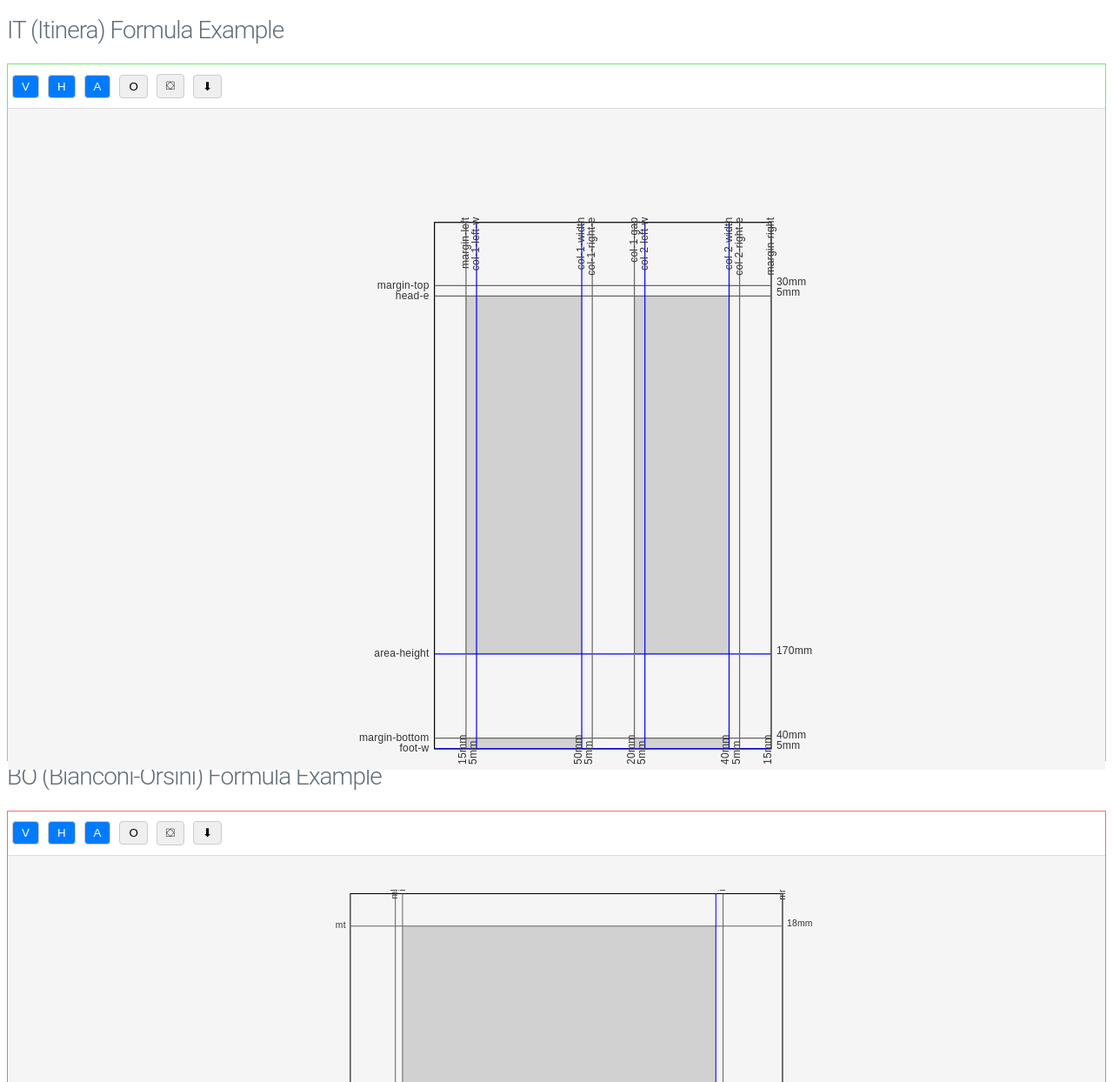
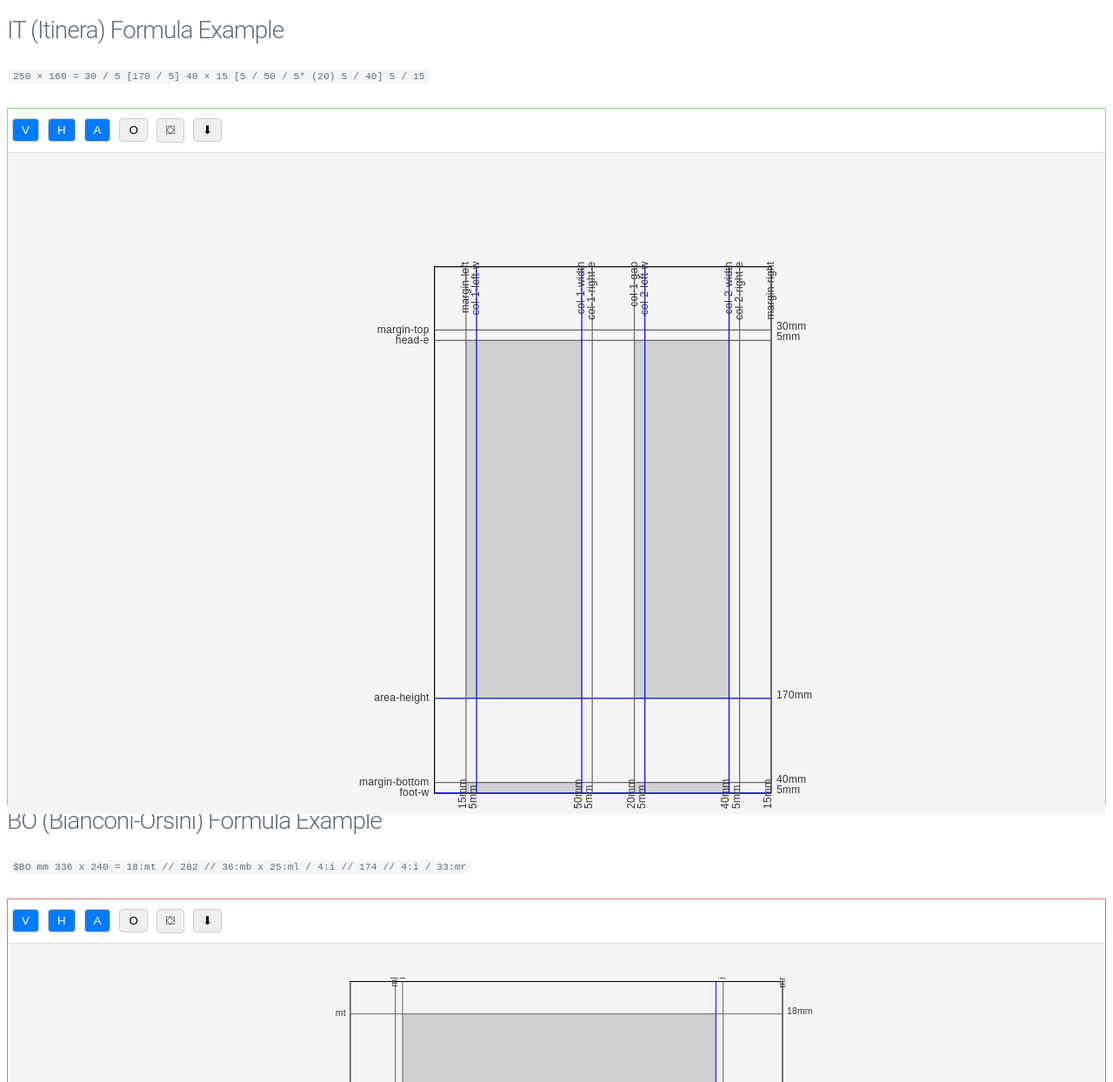
Before and after one commit to vedph/cod-layout-view, a website with bundled scripts: page index.html in a window 1280 px wide. Shown: the part 56-1300 px from the top of the page at 87% size. Built offline with nearby package versions, Linux system fonts and the light colour scheme.

Commit message:
Update index.html

```diff
--- a/index.html
+++ b/index.html
@@ -29,6 +29,12 @@
       <h2>Codicological Layout Formula View Component</h2>
 
       <h3>IT (Itinera) Formula Example</h3>
+      <p>
+        <code
+          >250 × 160 = 30 / 5 [170 / 5] 40 × 15 [5 / 50 / 5* (20) 5 / 40] 5 /
+          15</code
+        >
+      </p>
       <div style="border: 1px solid rgb(114, 231, 114)">
         <cod-layout-view
           id="view"
@@ -39,6 +45,12 @@
       </div>
 
       <h3>BO (Bianconi-Orsini) Formula Example</h3>
+      <p>
+        <code
+          >$BO mm 336 x 240 = 18:mt // 282 // 36:mb x 25:ml / 4:i // 174 // 4:i
+          / 33:mr</code
+        >
+      </p>
       <div style="border: 1px solid rgb(231, 114, 114)">
         <cod-layout-view
           id="boView"
```
